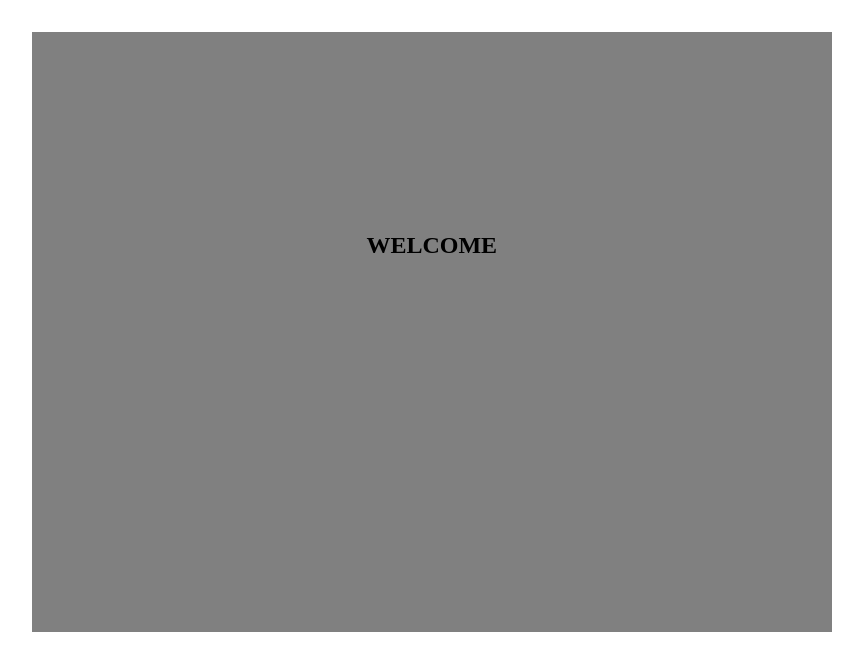
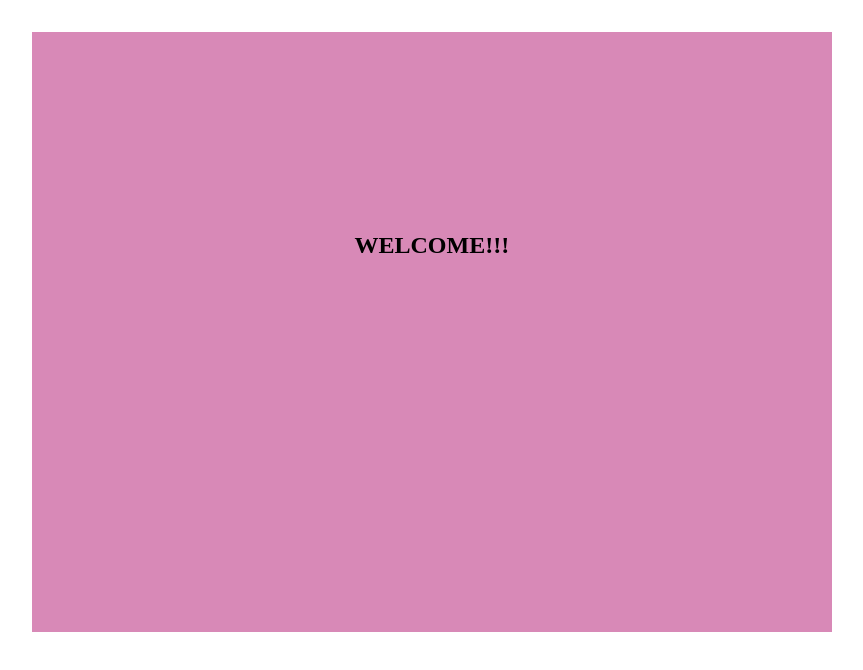
Before and after one commit to Shruthinair538/Assignment, a plain HTML site: page welcome.html in a window 1280 px wide. Shown: the whole page, without its empty margins (229-1092 px from the left). Drawn offline with Linux system fonts and the light colour scheme.

Commit message:
Add files via upload

```diff
--- a/welcome.html
+++ b/welcome.html
@@ -10,7 +10,7 @@
             width: 800px;
             height: 600px;
             margin-left: 20%;
-            background-color: gray;
+            background-color: rgb(216, 137, 183);
         }
         h4{
             color: black;
@@ -21,12 +21,15 @@
 
         }
 
+
     </style>
 </head>
 <body>
     <div class="container">
-        <h4>WELCOME</h4>
+        <h4>WELCOME!!! </h4>
     </div>
+
+
 
 </body>
 </html>
```
